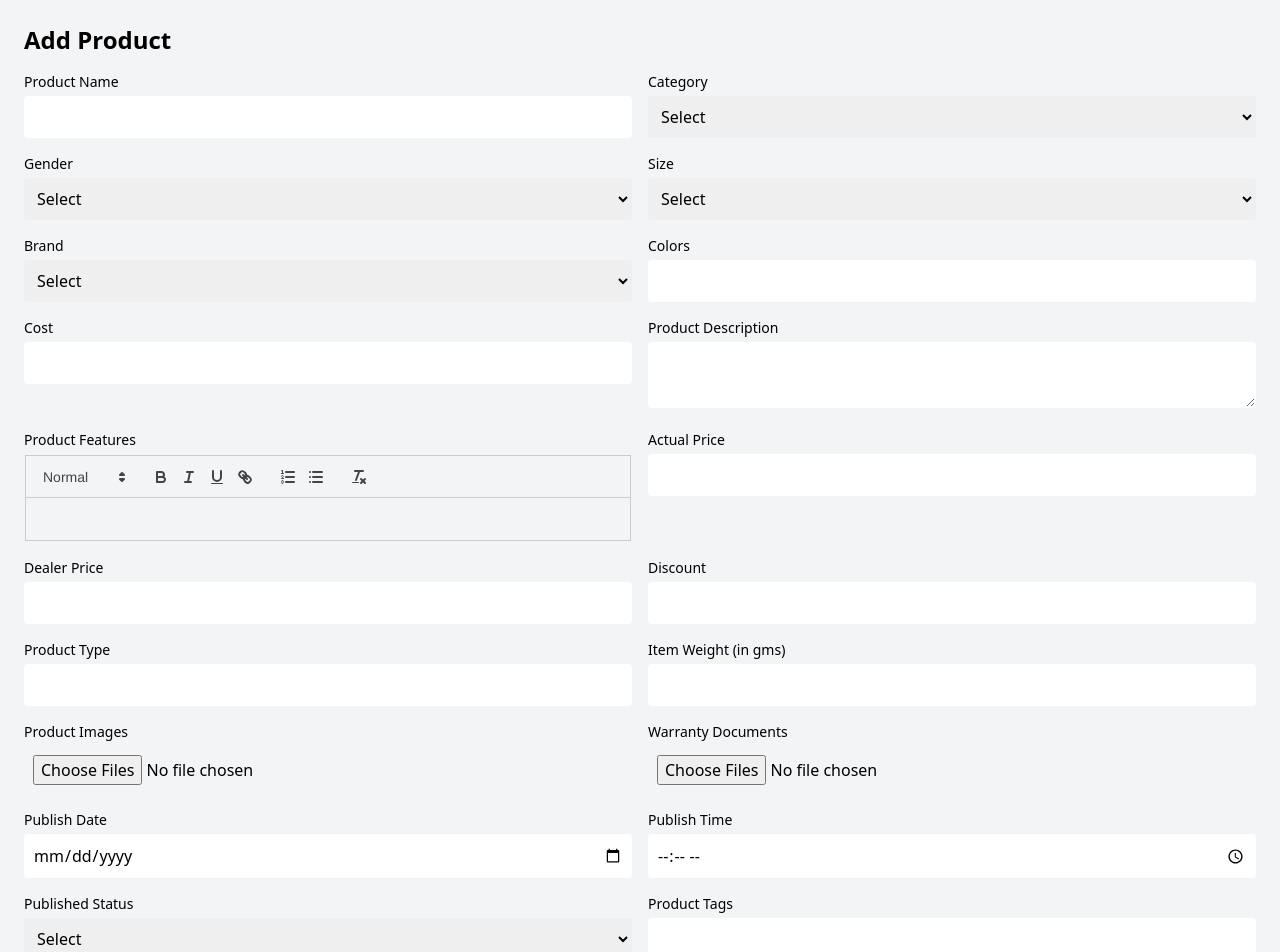
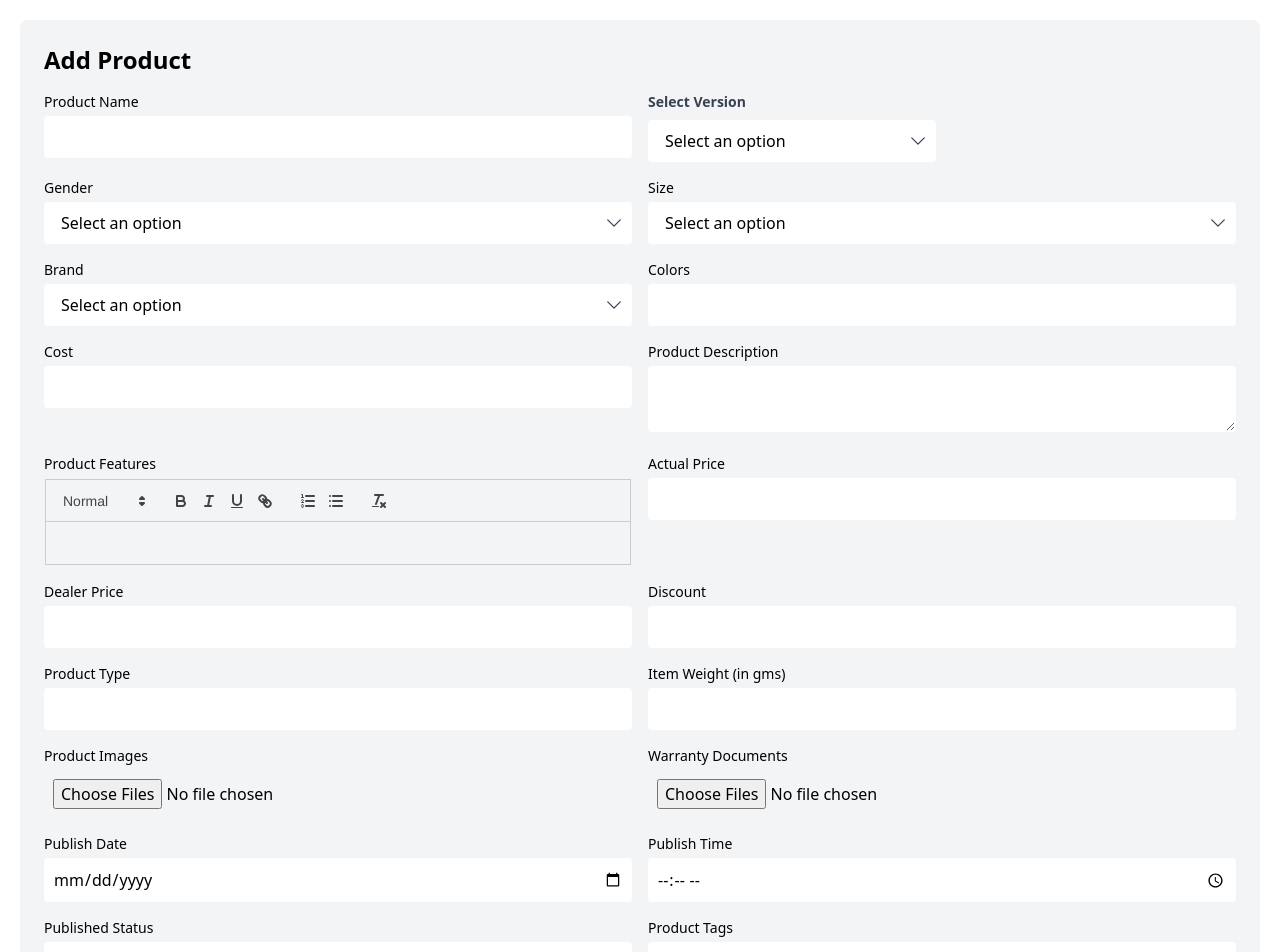
Before and after one commit to jyotirmaygithub/components, a React (Create React App) app: page /addProduct in a window 1280 px wide. Shown: the top 952 px of the page. Built offline with nearby package versions, Linux system fonts and the light colour scheme.

Commit message:
Feat :  add product

```diff
--- a/src/components/addProduct.js
+++ b/src/components/addProduct.js
@@ -1,6 +1,7 @@
 import React, { useState } from 'react';
 import ReactQuill from 'react-quill';
 import 'react-quill/dist/quill.snow.css';
+import { ChevronDownIcon } from '@heroicons/react/24/solid';
 
 const AddProduct = () => {
   const [productName, setProductName] = useState('');
@@ -31,214 +32,299 @@ const AddProduct = () => {
   };
 
   return (
-    <div className="p-6 bg-gray-100">
-      <h1 className="text-2xl font-bold mb-4">Add Product</h1>
-      <div className="grid grid-cols-1 md:grid-cols-2 gap-4">
+    <div className='p-6 bg-gray-100 m-5 rounded-lg'>
+      <h1 className='text-2xl font-bold mb-4'>Add Product</h1>
+      <div className='grid grid-cols-1 md:grid-cols-2 gap-4'>
         <div>
-          <label className="block text-sm font-medium mb-1">Product Name</label>
+          <label className='block text-sm font-medium mb-1'>Product Name</label>
           <input
-            type="text"
+            className='w-full p-2 border border-transparent rounded focus:outline-none  focus:border-focusBorder'
+            type='text'
             value={productName}
             onChange={(e) => setProductName(e.target.value)}
-            maxLength="30"
-            className="focus:ring-custom focus:ring-2 w-full p-2 border border-transparent focus:border-blue-500 rounded"
+            maxLength='30'
+          />
+        </div>
+        <div className='w-72'>
+          <label
+            className='block text-gray-700 text-sm font-bold mb-2'
+          >
+            Select Version
+          </label>
+          <div className='relative'>
+            <select
+              id='category'
+              value={category}
+              onChange={(e) => setCategory(e.target.value)}
+              className='block appearance-none w-full bg-white border border-transparent px-4 py-2 pr-10 rounded focus:outline-none focus:border-focusBorder '
+            >
+              <option value=''>Select an option</option>
+              <option value='Material Tailwind HTML'>
+                Material Tailwind HTML
+              </option>
+              <option
+                value='Material Tailwind React'
+              >
+                Material Tailwind React
+              </option>
+            </select>
+            <div className='pointer-events-none absolute inset-y-0 right-0 flex items-center px-2 text-gray-700'>
+              <ChevronDownIcon className='h-5 w-5' />
+            </div>
+          </div>
+        </div>
+        <div>
+          <label className='block text-sm font-medium mb-1'>Gender</label>
+          <div className='relative'>
+            <select
+              id='gender'
+              value={gender}
+              onChange={(e) => setGender(e.target.value)}
+              className='block appearance-none w-full bg-white border border-transparent px-4 py-2 pr-10 rounded focus:outline-none focus:border-focusBorder '
+            >
+              <option value=''>Select an option</option>
+              <option value='Material Tailwind HTML'>
+                Material Tailwind HTML
+              </option>
+              <option
+                value='Material Tailwind React'
+              >
+                Material Tailwind React
+              </option>
+            </select>
+            <div className='pointer-events-none absolute inset-y-0 right-0 flex items-center px-2 text-gray-700'>
+              <ChevronDownIcon className='h-5 w-5' />
+            </div>
+          </div>
+        </div>
+        <div>
+          <label className='block text-sm font-medium mb-1'>Size</label>
+          <div className='relative'>
+            <select
+              id='size'
+              value={size}
+              onChange={(e) => setSize(e.target.value)}
+              className='block appearance-none w-full bg-white border border-transparent px-4 py-2 pr-10 rounded focus:outline-none focus:border-focusBorder '
+            >
+              <option value=''>Select an option</option>
+              <option value='Material Tailwind HTML'>
+                Material Tailwind HTML
+              </option>
+              <option
+                value='Material Tailwind React'
+              >
+                Material Tailwind React
+              </option>
+            </select>
+            <div className='pointer-events-none absolute inset-y-0 right-0 flex items-center px-2 text-gray-700'>
+              <ChevronDownIcon className='h-5 w-5' />
+            </div>
+          </div>
+        </div>
+        <div>
+          <label className='block text-sm font-medium mb-1'>Brand</label>
+          <div className='relative'>
+            <select
+              id='brand'
+              value={brand}
+              onChange={(e) => setBrand(e.target.value)}
+              className='block appearance-none w-full bg-white border border-transparent px-4 py-2 pr-10 rounded focus:outline-none focus:border-focusBorder '
+            >
+              <option value=''>Select an option</option>
+              <option value='Material Tailwind HTML'>
+                Material Tailwind HTML
+              </option>
+              <option
+                value='Material Tailwind React'
+              >
+                Material Tailwind React
+              </option>
+            </select>
+            <div className='pointer-events-none absolute inset-y-0 right-0 flex items-center px-2 text-gray-700'>
+              <ChevronDownIcon className='h-5 w-5' />
+            </div>
+          </div>
+        </div>
+        <div>
+          <label className='block text-sm font-medium mb-1'>Colors</label>
+          <input
+            type='text'
+            value={colors}
+            onChange={(e) => setColors(e.target.value)}
+            className='w-full p-2 border border-transparent rounded focus:outline-none  focus:border-focusBorder'
           />
         </div>
         <div>
-          <label className="block text-sm font-medium mb-1">Category</label>
-          <select
-            value={category}
-            onChange={(e) => setCategory(e.target.value)}
-            className="w-full p-2 border border-transparent focus:border-blue-500 rounded"
-          >
-            <option value="">Select</option>
-            {/* Add options here */}
-          </select>
-        </div>
-        <div>
-          <label className="block text-sm font-medium mb-1">Gender</label>
-          <select
-            value={gender}
-            onChange={(e) => setGender(e.target.value)}
-            className="w-full p-2 border border-transparent focus:border-blue-500 rounded"
-          >
-            <option value="">Select</option>
-            {/* Add options here */}
-          </select>
-        </div>
-        <div>
-          <label className="block text-sm font-medium mb-1">Size</label>
-          <select
-            value={size}
-            onChange={(e) => setSize(e.target.value)}
-            className="w-full p-2 border border-transparent focus:border-blue-500 rounded"
-          >
-            <option value="">Select</option>
-            {/* Add options here */}
-          </select>
-        </div>
-        <div>
-          <label className="block text-sm font-medium mb-1">Brand</label>
-          <select
-            value={brand}
-            onChange={(e) => setBrand(e.target.value)}
-            className="w-full p-2 border border-transparent focus:border-blue-500 rounded"
-          >
-            <option value="">Select</option>
-            {/* Add options here */}
-          </select>
-        </div>
-        <div>
-          <label className="block text-sm font-medium mb-1">Colors</label>
+          <label className='block text-sm font-medium mb-1'>Cost</label>
           <input
-            type="text"
-            value={colors}
-            onChange={(e) => setColors(e.target.value)}
-            className="w-full p-2 border border-transparent focus:border-blue-500 rounded"
+            type='number'
+            value={cost}
+            onChange={(e) => setCost(e.target.value)}
+            className='w-full p-2 border border-transparent rounded focus:outline-none  focus:border-focusBorder'
           />
         </div>
         <div>
-          <label className="block text-sm font-medium mb-1">Cost</label>
-          <input
-            type="number"
-            value={cost}
-            onChange={(e) => setCost(e.target.value)}
-            className="w-full p-2 border border-transparent focus:border-blue-500 rounded"
+          <label className='block text-sm font-medium mb-1'>
+            Product Description
+          </label>
+          <textarea
+            value={productDescription}
+            onChange={(e) => setProductDescription(e.target.value)}
+            maxLength='500'
+            className='w-full p-2 border border-transparent rounded focus:outline-none  focus:border-focusBorder'
+          ></textarea>
+        </div>
+        <div>
+          <label className='block text-sm font-medium mb-1'>
+            Product Features
+          </label>
+          <ReactQuill
+            value={productFeatures}
+            onChange={setProductFeatures}
+            className='w-full border border-transparent focus-within:border-blue-500 rounded'
           />
         </div>
         <div>
-          <label className="block text-sm font-medium mb-1">Product Description</label>
-          <textarea
-            value={productDescription}
-            onChange={(e) => setProductDescription(e.target.value)}
-            maxLength="500"
-            className="w-full p-2 border border-transparent focus:border-blue-500 rounded"
-          ></textarea>
-        </div>
-        <div>
-          <label className="block text-sm font-medium mb-1">Product Features</label>
-          <ReactQuill
-            value={productFeatures}
-            onChange={setProductFeatures}
-            className="w-full border border-transparent focus-within:border-blue-500 rounded"
+          <label className='block text-sm font-medium mb-1'>Actual Price</label>
+          <input
+            type='number'
+            value={actualPrice}
+            onChange={(e) => setActualPrice(e.target.value)}
+            className='w-full p-2 border border-transparent rounded focus:outline-none  focus:border-focusBorder'
           />
         </div>
         <div>
-          <label className="block text-sm font-medium mb-1">Actual Price</label>
+          <label className='block text-sm font-medium mb-1'>Dealer Price</label>
           <input
-            type="number"
-            value={actualPrice}
-            onChange={(e) => setActualPrice(e.target.value)}
-            className="w-full p-2 border border-transparent focus:border-blue-500 rounded"
+            type='number'
+            value={dealerPrice}
+            onChange={(e) => setDealerPrice(e.target.value)}
+            className='w-full p-2 border border-transparent rounded focus:outline-none  focus:border-focusBorder'
           />
         </div>
         <div>
-          <label className="block text-sm font-medium mb-1">Dealer Price</label>
+          <label className='block text-sm font-medium mb-1'>Discount</label>
           <input
-            type="number"
-            value={dealerPrice}
-            onChange={(e) => setDealerPrice(e.target.value)}
-            className="w-full p-2 border border-transparent focus:border-blue-500 rounded"
+            type='number'
+            value={discount}
+            onChange={(e) => setDiscount(e.target.value)}
+            className='w-full p-2 border border-transparent rounded focus:outline-none  focus:border-focusBorder'
           />
         </div>
         <div>
-          <label className="block text-sm font-medium mb-1">Discount</label>
+          <label className='block text-sm font-medium mb-1'>Product Type</label>
           <input
-            type="number"
-            value={discount}
-            onChange={(e) => setDiscount(e.target.value)}
-            className="w-full p-2 border border-transparent focus:border-blue-500 rounded"
+            type='text'
+            value={productType}
+            onChange={(e) => setProductType(e.target.value)}
+            className='w-full p-2 border border-transparent rounded focus:outline-none  focus:border-focusBorder'
           />
         </div>
         <div>
-          <label className="block text-sm font-medium mb-1">Product Type</label>
+          <label className='block text-sm font-medium mb-1'>
+            Item Weight (in gms)
+          </label>
           <input
-            type="text"
-            value={productType}
-            onChange={(e) => setProductType(e.target.value)}
-            className="w-full p-2 border border-transparent focus:border-blue-500 rounded"
+            type='number'
+            value={itemWeight}
+            onChange={(e) => setItemWeight(e.target.value)}
+            className='w-full p-2 border border-transparent rounded focus:outline-none  focus:border-focusBorder'
           />
         </div>
         <div>
-          <label className="block text-sm font-medium mb-1">Item Weight (in gms)</label>
+          <label className='block text-sm font-medium mb-1'>
+            Product Images
+          </label>
           <input
-            type="number"
-            value={itemWeight}
-            onChange={(e) => setItemWeight(e.target.value)}
-            className="w-full p-2 border border-transparent focus:border-blue-500 rounded"
+            type='file'
+            multiple
+            onChange={(e) => handleImageUpload(e, setProductImages)}
+            className='w-full p-2 border border-transparent focus:border-blue-500 rounded'
           />
         </div>
         <div>
-          <label className="block text-sm font-medium mb-1">Product Images</label>
+          <label className='block text-sm font-medium mb-1'>
+            Warranty Documents
+          </label>
           <input
-            type="file"
+            type='file'
             multiple
-            onChange={(e) => handleImageUpload(e, setProductImages)}
-            className="w-full p-2 border border-transparent focus:border-blue-500 rounded"
+            onChange={(e) => handleImageUpload(e, setWarrantyDocuments)}
+            className='w-full p-2 border border-transparent rounded focus:outline-none  focus:border-focusBorder'
           />
         </div>
         <div>
-          <label className="block text-sm font-medium mb-1">Warranty Documents</label>
+          <label className='block text-sm font-medium mb-1'>Publish Date</label>
           <input
-            type="file"
-            multiple
-            onChange={(e) => handleImageUpload(e, setWarrantyDocuments)}
-            className="w-full p-2 border border-transparent focus:border-blue-500 rounded"
+            type='date'
+            value={publishDate}
+            onChange={(e) => setPublishDate(e.target.value)}
+            className='w-full p-2 border border-transparent rounded focus:outline-none  focus:border-focusBorder'
           />
         </div>
         <div>
-          <label className="block text-sm font-medium mb-1">Publish Date</label>
+          <label className='block text-sm font-medium mb-1'>Publish Time</label>
           <input
-            type="date"
-            value={publishDate}
-            onChange={(e) => setPublishDate(e.target.value)}
-            className="w-full p-2 border border-transparent focus:border-blue-500 rounded"
+            type='time'
+            value={publishTime}
+            onChange={(e) => setPublishTime(e.target.value)}
+            className='w-full p-2 border border-transparent rounded focus:outline-none  focus:border-focusBorder'
           />
         </div>
         <div>
-          <label className="block text-sm font-medium mb-1">Publish Time</label>
+          <label className='block text-sm font-medium mb-1'>
+            Published Status
+          </label>
+          <div className='relative'>
+            <select
+              id='publishedStatus'
+              value={publishedStatus}
+              onChange={(e) => setPublishedStatus(e.target.value)}
+              className='block appearance-none w-full bg-white border border-transparent px-4 py-2 pr-10 rounded focus:outline-none focus:border-focusBorder '
+            >
+              <option value=''>Select an option</option>
+              <option value='Material Tailwind HTML'>
+                Material Tailwind HTML
+              </option>
+              <option
+                value='Material Tailwind React'
+              >
+                Material Tailwind React
+              </option>
+            </select>
+            <div className='pointer-events-none absolute inset-y-0 right-0 flex items-center px-2 text-gray-700'>
+              <ChevronDownIcon className='h-5 w-5' />
+            </div>
+          </div>
+        </div>
+        <div>
+          <label className='block text-sm font-medium mb-1'>Product Tags</label>
           <input
-            type="time"
-            value={publishTime}
-            onChange={(e) => setPublishTime(e.target.value)}
-            className="w-full p-2 border border-transparent focus:border-blue-500 rounded"
+            type='text'
+            value={productTags}
+            onChange={(e) => setProductTags(e.target.value)}
+            className='w-full p-2 border border-transparent rounded focus:outline-none  focus:border-focusBorder'
           />
         </div>
         <div>
-          <label className="block text-sm font-medium mb-1">Published Status</label>
-          <select
-            value={publishedStatus}
-            onChange={(e) => setPublishedStatus(e.target.value)}
-            className="w-full p-2 border border-transparent focus:border-blue-500 rounded"
-          >
-            <option value="">Select</option>
-            {/* Add options here */}
-          </select>
-        </div>
-        <div>
-          <label className="block text-sm font-medium mb-1">Product Tags</label>
-          <input
-            type="text"
-            value={productTags}
-            onChange={(e) => setProductTags(e.target.value)}
-            className="w-full p-2 border border-transparent focus:border-blue-500 rounded"
-          />
-        </div>
-        <div>
-          <label className="block text-sm font-medium mb-1">Availability</label>
+          <label className='block text-sm font-medium mb-1'>Availability</label>
           <select
             value={availability}
             onChange={(e) => setAvailability(e.target.value)}
-            className="w-full p-2 border border-transparent focus:border-blue-500 rounded"
+            className='w-full p-2 border border-transparent focus:border-blue-500 rounded'
           >
-            <option value="">Select</option>
+            <option value=''>Select</option>
             {/* Add options here */}
           </select>
         </div>
       </div>
-      <div className="mt-4">
-        <button className="bg-blue-500 text-white px-4 py-2 rounded mr-2">Add Product</button>
-        <button className="bg-gray-500 text-white px-4 py-2 rounded">Save Product</button>
+      <div className='mt-4'>
+        <button className='bg-blue-500 text-white px-4 py-2 rounded mr-2'>
+          Add Product
+        </button>
+        <button className='bg-gray-500 text-white px-4 py-2 rounded'>
+          Save Product
+        </button>
       </div>
     </div>
   );
--- a/tailwind.config.js
+++ b/tailwind.config.js
@@ -1,11 +1,25 @@
-/** @type {import('tailwindcss').Config} */
+// tailwind.config.js
+
 module.exports = {
-  content: ["./src/**/*.{html,js}"],
+  content: ['./src/**/*.{html,js}'], // Specify your content paths
   theme: {
     extend: {
       fontSize: {
-        xxs: "10px",
+        xxs: '10px', // Extend or add custom font sizes
       },
+      colors: {
+        // Extend or customize colors
+        DEFAULT: '#4CAF50', // Default text color
+        // customFocus: '#4CAF50', // Custom focus color for inputs
+        focusBorder: '#d3d3d3', // Custom focus border color (green)
+      },
+      ringColor: {
+        // DEFAULT: '#4CAF50', // Default ring color for focus styles
+        // custom: '#4CAF50', // Custom ring color for specific styles
+      },
+      // outline: {
+      //   custom: ['2px solid #4CAF50', '1px'], // Custom outline style (not used here)
+      // },
     },
   },
   plugins: [],
```
